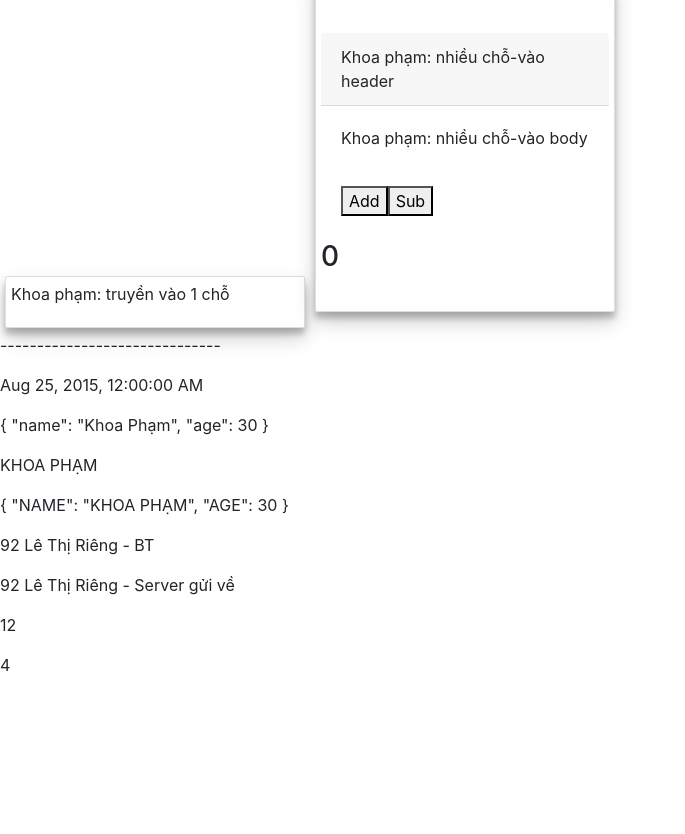
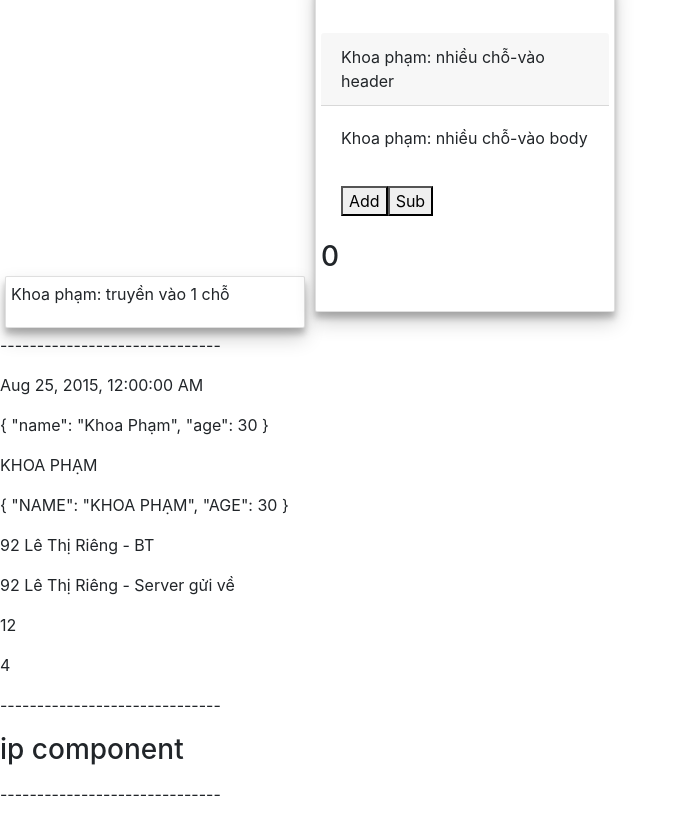
Before and after one commit to tientm96/learn-angular, an Angular app: page / in a window 1280 px wide. Shown: the part 2985-3819 px from the top of the page, without its empty margins (0-685 px from the left). Before the commit the page ends 3726 px from the top, so only its background shows below. Built offline with nearby package versions, Linux system fonts and the light colour scheme; no server answers.

Commit message:
http service - viet gop chung voi component

```diff
--- a/src/app/app.component.html
+++ b/src/app/app.component.html
@@ -46,5 +46,11 @@
 <p>------------------------------</p>
 
 <app-learn-pipe></app-learn-pipe>
+<p>------------------------------</p>
 
-<br> <br>
+<!-- Lấy service từ http://ip.jsontest.com/ -->
+<app-ip></app-ip>
+<p>------------------------------</p>
+
+
+<br><br>
--- /dev/null
+++ b/src/app/ip/ip.component.html
@@ -0,0 +1,4 @@
+<h3>ip component</h3>
+
+<!-- gọi tới biến ip trong comp để xuất ra ip lấy về từ server -->
+<p>{{ ip }}</p>
--- /dev/null
+++ b/src/app/ip/ip.component.ts
@@ -0,0 +1,59 @@
+import { Component, OnInit } from '@angular/core';
+import { Http } from '@angular/http';
+//import 'rxjs/add/operator/toPromise'; //trong angular 6 thì ko cần dòng này cũng có thể toPromise với get http.
+
+
+
+@Component({
+  selector: 'app-ip',
+  templateUrl: './ip.component.html',
+  styleUrls: ['./ip.component.css']
+})
+
+
+/*Bài 35: Khái niệm service và http service
+Data service: lấy dữ liệu từ server thông qua cái API nào đó.
+-Có thể viết Api trong comp để thao tác lây service. Nhưng để cho component tập trung cho việc điều khiển các view, ta viết các service riêng ra.
+
+**CÁC BƯỚC
+-Tại app.module.ts: import thư viện Http để lấy service từ server: import { HttpModule } from '@angular/http';
+và gọi nó ra dưới phần imports: []
+=>Lúc này trong ts ta mới có thể sử dụng Http
+
+-Trong comp này:
++import { Http } ở trên cùng.
++import toPromise: import 'rxjs/add/operator/toPromise';
+Vì khi get dl về là dạng Observable, để chuyển dl sang dạng Promise thì phải import toPromise.
+(Trong Angular 6 thì đã tích hợp toPromise, nên ko cần import dòng đó nữa.)
+
++Viết phần lấy service trong constructor
+
+
+
+
+*/
+
+export class IpComponent implements OnInit {
+
+  //kb biến để tạo nhận Object http trả về
+  ip: String;
+
+  /*Khởi tạo http:
+  cú pháp kb biến: (biến: kiểu dl) =>biến http có kiểu dl Http. Chỉ cần khai báo biến, Http nó sẽ tự động new ngầm.
+  */
+  constructor(private http: Http) {
+     this.http.get('http://ip.jsontest.com/') //lấy dl từ server này về, trả dl về kiểu Observable
+     .toPromise() //để chuyển dl sang dạng Promise. Để có toPromise() thì phải import ở trên cùng (Với Angular6 thì ko cần import nữa).
+     .then(res => res.json()) //chuyển sang kiểu json
+    //  .then(resJson => console.log(resJson)) //log dl đó ra console, resJson chỉ là tên đặt sao cũng đc.
+    //  .catch(err => console.log(err)); //nếu có lỗi thì phóng lỗi ra console.
+     //Chạy và F12 vào console xem kết quả, nó sẽ log ra object với thuộc tính ip chứa ip.
+
+     .then(resJson => this.ip = resJson.ip)
+     .catch(err => console.log(err)); //nếu có lỗi thì phóng lỗi ra console.
+    }
+
+  ngOnInit() {
+  }
+
+}
```
Also changed, not shown: src/app/app.module.ts (+8 -2 lines), src/app/ip/ip.component.css (added), 1 other file (tests, documents, lock files or other folders).
